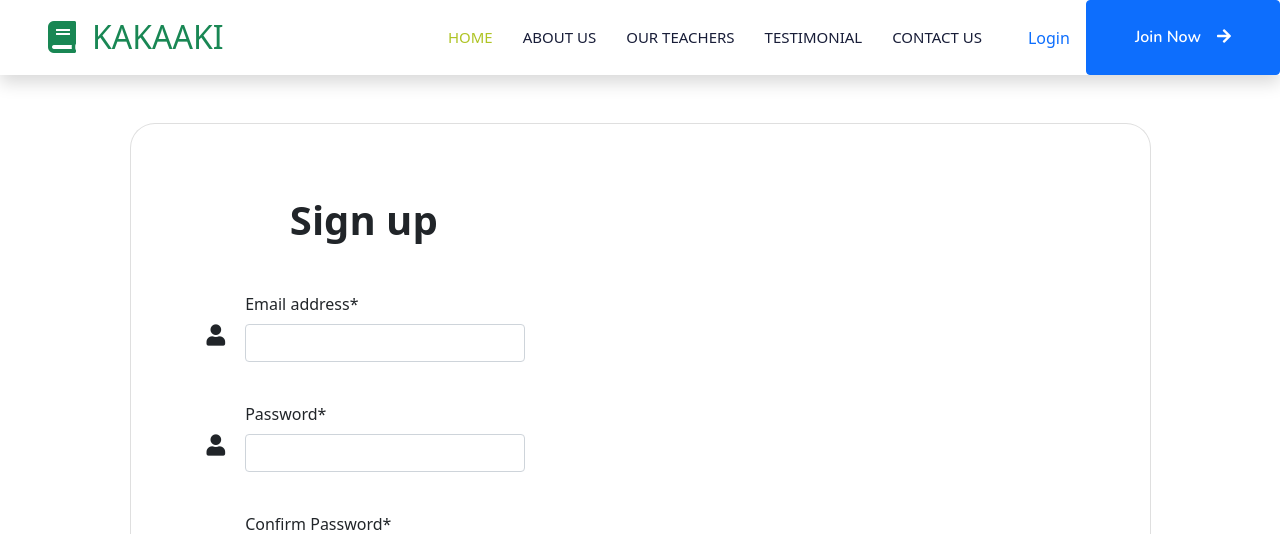
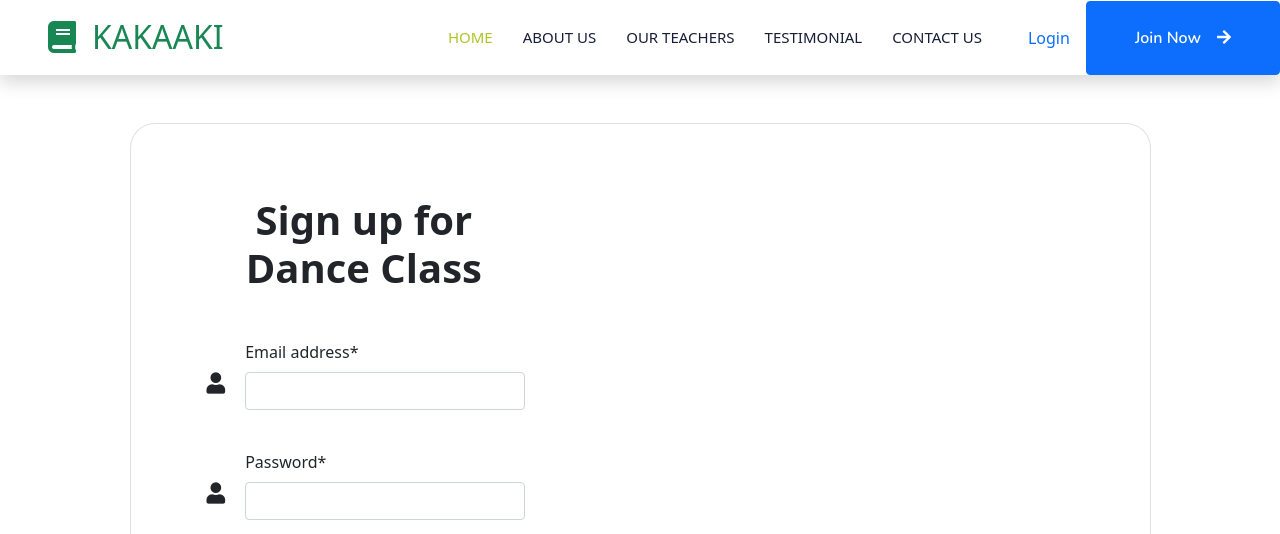
Before and after one commit to aryalsaurav/Kacaaki, a Django app: page /user/register/dance/student/ in a window 1280 px wide. Shown: the top 534 px of the page. Run offline with Django 4.2, Linux system fonts and the light colour scheme; parts of the project's set-up code (start-up, migrations or seed data) failed here and were passed over; some libraries are stand-ins or nearby versions.

Commit message:
join now modal

```diff
--- a/kacaaki/templates/layouts/navbar.html
+++ b/kacaaki/templates/layouts/navbar.html
@@ -30,10 +30,84 @@
         <a href="" class="btn btn-primary py-4 px-lg-5 d-none d-lg-block">My Profile<i class="fa fa-arrow-right ms-3"></i></a>
         {% else %}
         <a href="{% url 'main:login' %}" class="nav-item nav-link">Login</a>
-        <a href="" class="btn btn-primary py-4 px-lg-5 d-none d-lg-block" id="join-now">Join Now<i class="fa fa-arrow-right ms-3"></i></a>
+        <button class="btn btn-primary py-4 px-lg-5 d-none d-lg-block" id="join-now" onclick="openJoinModal()">Join Now<i class="fa fa-arrow-right ms-3"></i></button>
         {% endif %}
 
     </div>
 
 
 </nav>
+
+
+<!-- Modal -->
+<div class="modal fade" id="joinModal" tabindex="-1" role="dialog" aria-labelledby="joinModalLabel" aria-hidden="true">
+    <div class="modal-dialog" role="document">
+        <div class="modal-content">
+            <div class="modal-header">
+                <h5 class="modal-title" id="joinModalLabel">Join Now</h5>
+                <button type="button" class="close" data-dismiss="modal" aria-label="Close">
+                    <span aria-hidden="true">&times;</span>
+                </button>
+            </div>
+
+            <div class="modal-body">
+
+                <input type="radio" name="options" id="option1" value="option1" checked> <span>Nepali Class</span> <br>
+                <input type="radio" name="options" id="option2" value="option2" >  <span>Dance Class</span> <br>
+            </div>
+            <div class="modal-footer">
+                <button type="button" class="btn btn-primary" id="joinNowButton">Join Now</button>
+            </div>
+        </div>
+    </div>
+</div>
+
+
+
+
+
+<!-- JavaScript to open the modal and handle button click -->
+<script>
+    // Function to open the modal
+    function openJoinModal() {
+        $('#joinModal').modal('show');
+    }
+
+    // Handle Join Now button click
+    $('#joinNowButton').click(function() {
+        // Get the selected options
+        var option1 = $('#option1').val();
+        var option2 = $('#option2').val();
+
+        // You can perform any action with the selected options here
+        // For example, you can submit them to the server or perform other actions.
+
+        // Close the modal
+        $('#joinModal').modal('hide');
+    });
+
+
+
+    $('#joinNowButton').click(function() {
+        // Get the selected radio option
+        var selectedOption = $('input[name="options"]:checked').val();
+
+        // Navigate based on the selected option
+        if (selectedOption === "option1") {
+            // Redirect to a specific URL when "Option 1" is selected
+            window.location.href = '{% url 'users:nepali-student-register' %}'; // Replace with the desired URL
+        } else if (selectedOption === "option2") {
+            // Redirect to a different URL when "Option 2" is selected
+            window.location.href = '{% url 'users:dance-student-register' %}'; // Replace with the desired URL
+        }
+
+        // Close the modal
+        $('#joinModal').modal('hide');
+    });
+
+    $('.close').click(function(){
+        $('#joinModal').modal('hide');
+    })
+
+
+</script>
--- a/kacaaki/templates/users/dance_student_registration.html
+++ b/kacaaki/templates/users/dance_student_registration.html
@@ -1,6 +1,8 @@
 {% extends 'layouts/base.html' %}
 {% load static %}
 {% load crispy_forms_tags %}
+
+{% block title %}Dance Student Registration{% endblock %}
 {% block head %}
 
 {% endblock %}
@@ -16,9 +18,9 @@
               <div class="row justify-content-center">
                 <div class="col-md-10 col-lg-6 col-xl-5 order-2 order-lg-1">
 
-                  <p class="text-center h1 fw-bold mb-5 mx-1 mx-md-4 mt-4">Sign up</p>
+                  <p class="text-center h1 fw-bold mb-5 mx-1 mx-md-4 mt-4">Sign up for Dance Class</p>
 
-                  <form class="mx-1 mx-md-4" method="POST" action="{% url 'users:user-register' %}">
+                  <form class="mx-1 mx-md-4" method="POST" action="{% url 'users:dance-student-register' %}">
                     {% csrf_token %}
 
                     {% for field in user_form %}
--- a/kacaaki/templates/users/nepali_student_registration.html
+++ b/kacaaki/templates/users/nepali_student_registration.html
@@ -1,6 +1,8 @@
 {% extends 'layouts/base.html' %}
 {% load static %}
 {% load crispy_forms_tags %}
+
+{% block title %}Nepali Student Registration{% endblock %}
 {% block head %}
 
 {% endblock %}
@@ -16,9 +18,9 @@
               <div class="row justify-content-center">
                 <div class="col-md-10 col-lg-6 col-xl-5 order-2 order-lg-1">
 
-                  <p class="text-center h1 fw-bold mb-5 mx-1 mx-md-4 mt-4">Sign up</p>
+                  <p class="text-center h1 fw-bold mb-5 mx-1 mx-md-4 mt-4">Sign up for Nepali Class</p>
 
-                  <form class="mx-1 mx-md-4" method="POST" action="{% url 'users:user-register' %}">
+                  <form class="mx-1 mx-md-4" method="POST" action="{% url 'users:nepali-student-register' %}">
                     {% csrf_token %}
 
                     {% for field in user_form %}
```
Also changed, not shown: kacaaki/templates/layouts/login.html (+7 -17 lines).
